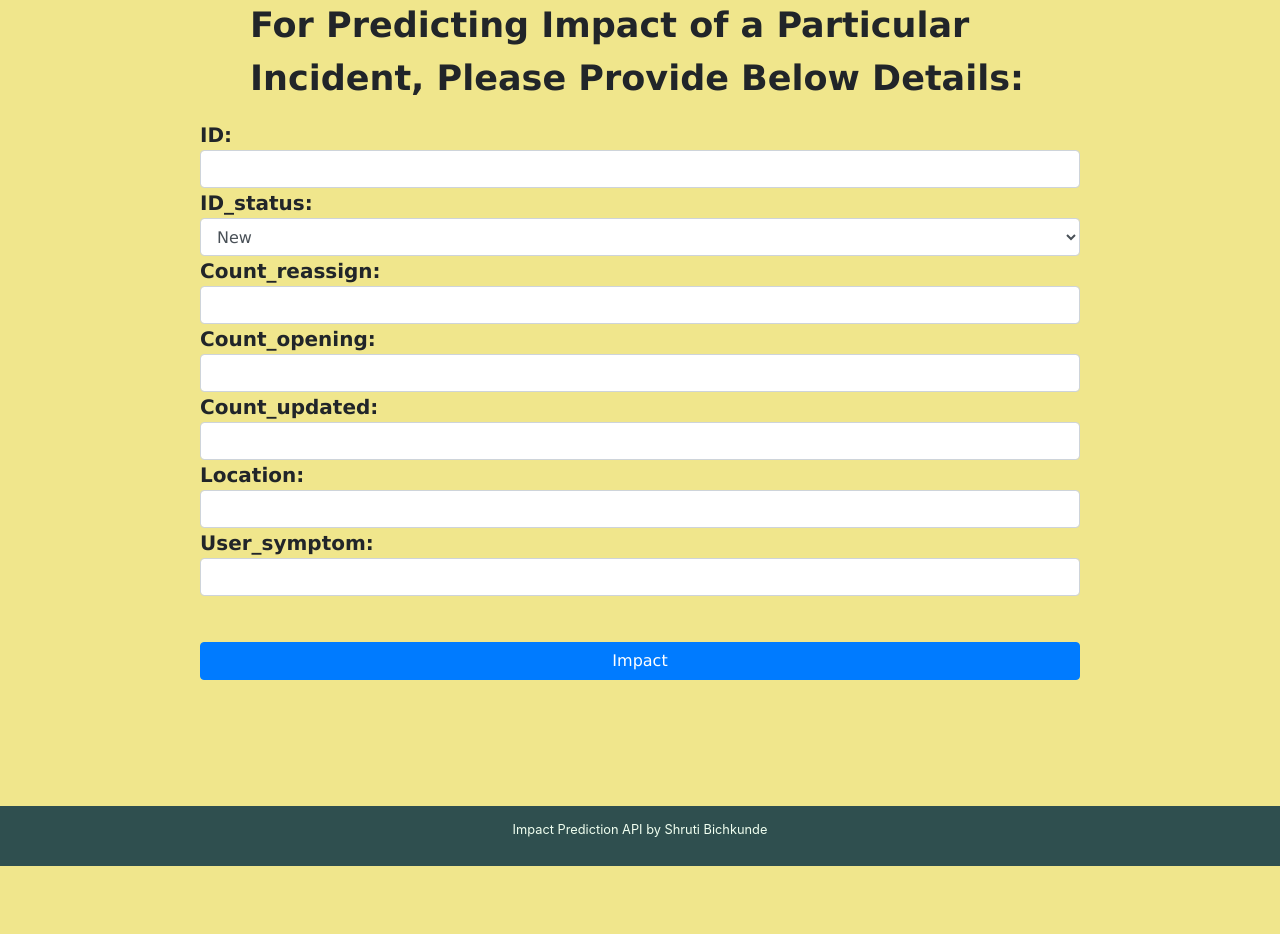
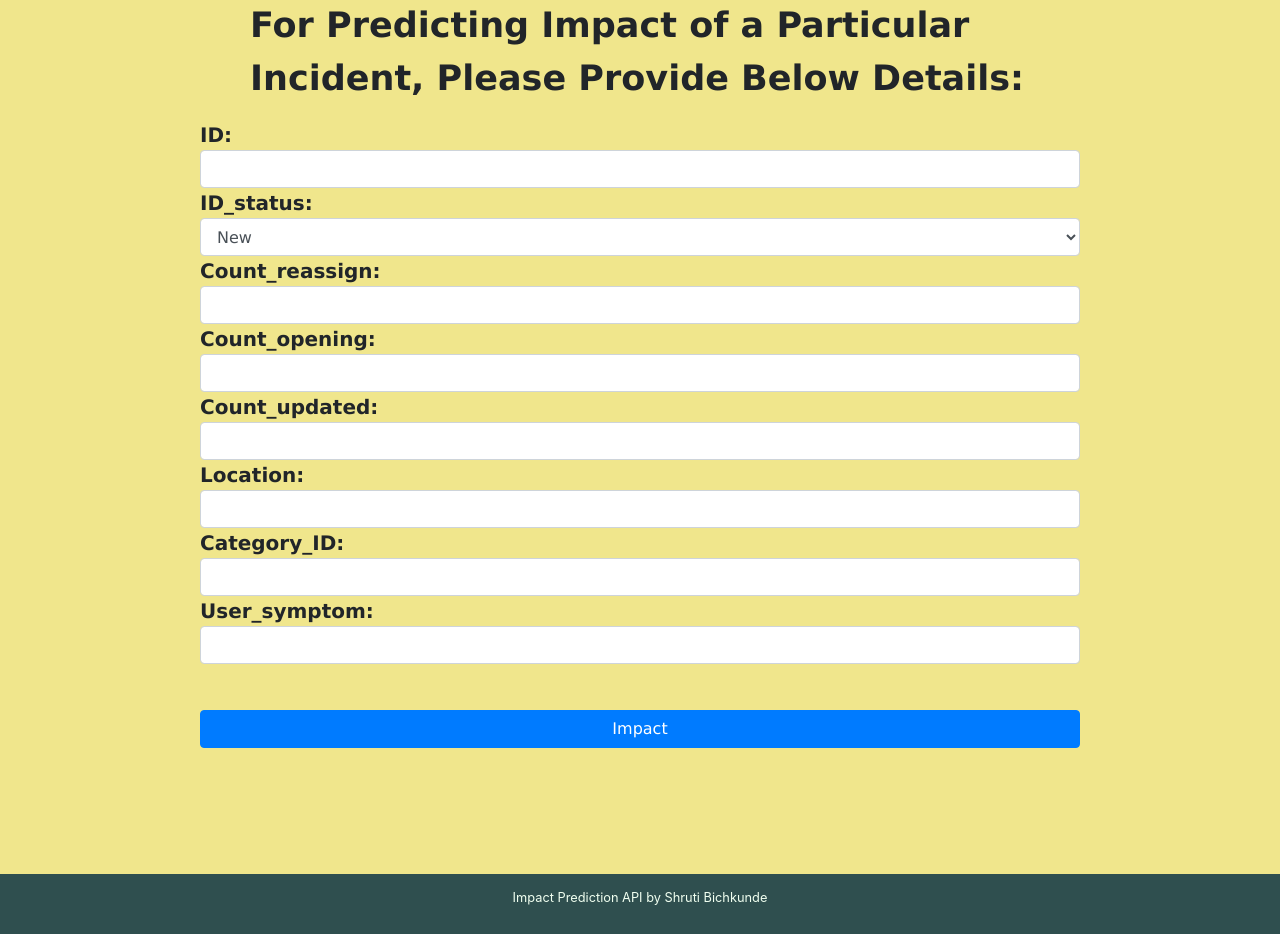
Before and after one commit to Shruti3893/Impact_Prediction, a Flask app: page / in a window 1280 px wide. Shown: the part 945-1879 px from the top of the page. Before the commit the page ends 1811 px from the top, so only its background shows below. Run offline with Flask 2, Linux system fonts and the light colour scheme; parts of the project's set-up code (start-up, migrations or seed data) failed here and were passed over; some libraries are stand-ins or nearby versions.

Commit message:
changes done

```diff
--- a/templates/index.html
+++ b/templates/index.html
@@ -180,6 +180,9 @@
                 Location:
                   <input class="form-control" type="text" name="location" required="">
 
+                Category_ID:
+                  <input class="form-control" type="text" name="category_id" required="">
+
                 User_symptom:
                   <input class="form-control" type="text" name="user_symptom" required="">
               </b>
```
